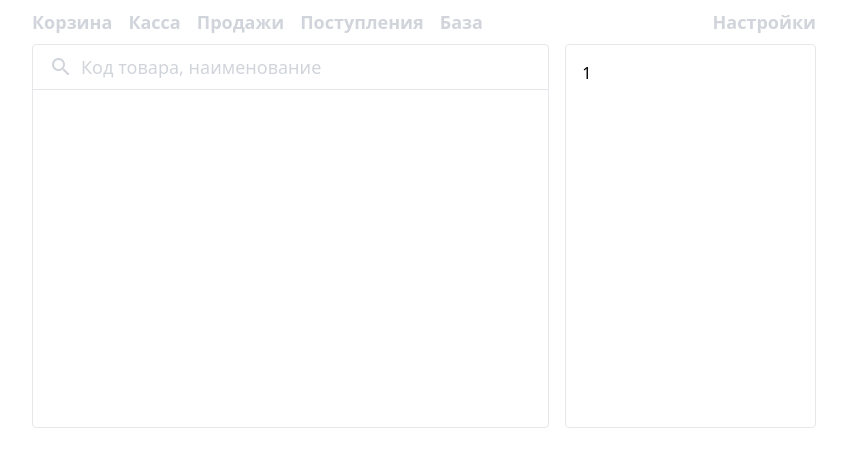
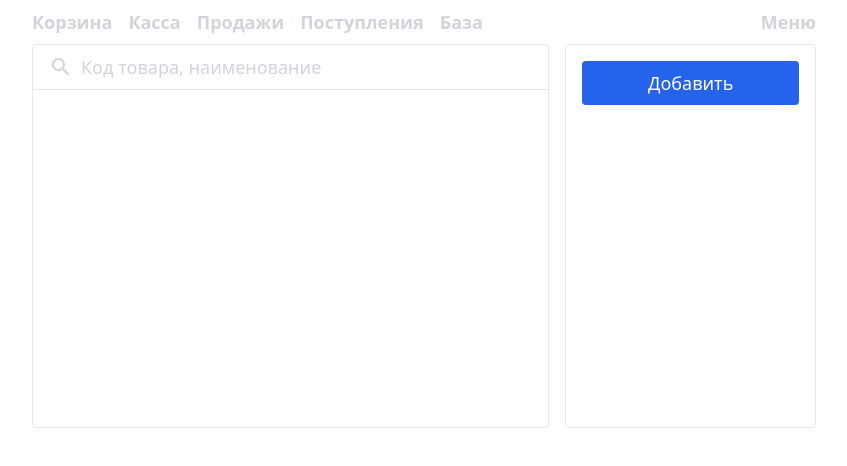
Before and after one commit to ctrlartspace/openmarket-frontend, a Vue app: page /incomes/add in a window 1280 px wide. Shown: the top 466 px of the page, without its empty margins (216-1063 px from the left). Built offline with nearby package versions, Linux system fonts and the light colour scheme; sample sign-in values are in the browser's storage; the HTML template or start-up script is replaced by a standard one.

Commit message:
add button income

```diff
--- a/src/components/AppHeader.vue
+++ b/src/components/AppHeader.vue
@@ -17,7 +17,7 @@
             class="font-semibold text-lg"
             :class="isActive ? 'text-black' : 'text-gray-300'"
           >
-            Настройки
+            Меню
           </span>
         </router-link>
       </li>
--- a/src/pages/AddIncomesPage.vue
+++ b/src/pages/AddIncomesPage.vue
@@ -66,7 +66,12 @@
     <div
       class="col-span-2 bg-white border border-gray-2addIncomesItems p-4 rounded"
     >
-      <input class="max-w-fit red-100" value="1" @click.stop />
+      <button
+        class="w-full px-4 py-2 text-white bg-blue-600 flex gap-2 items-center justify-center hover:brightness-90 rounded"
+        @click="addIncomesItems"
+      >
+        <span class="text-lg">Добавить</span>
+      </button>
       <!-- <button type="button" @click="addIncomesItems">add</button> -->
     </div>
   </div>
```
